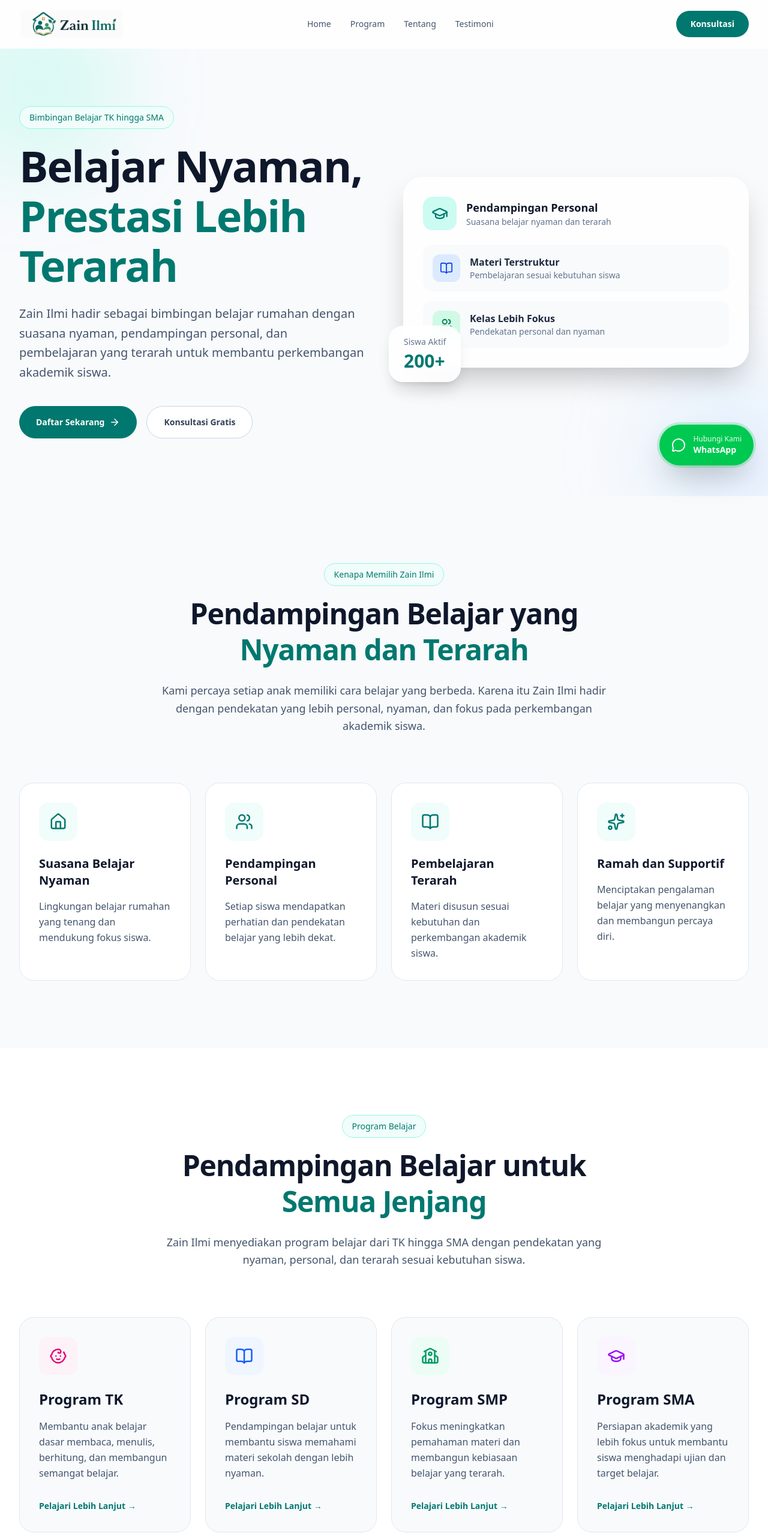
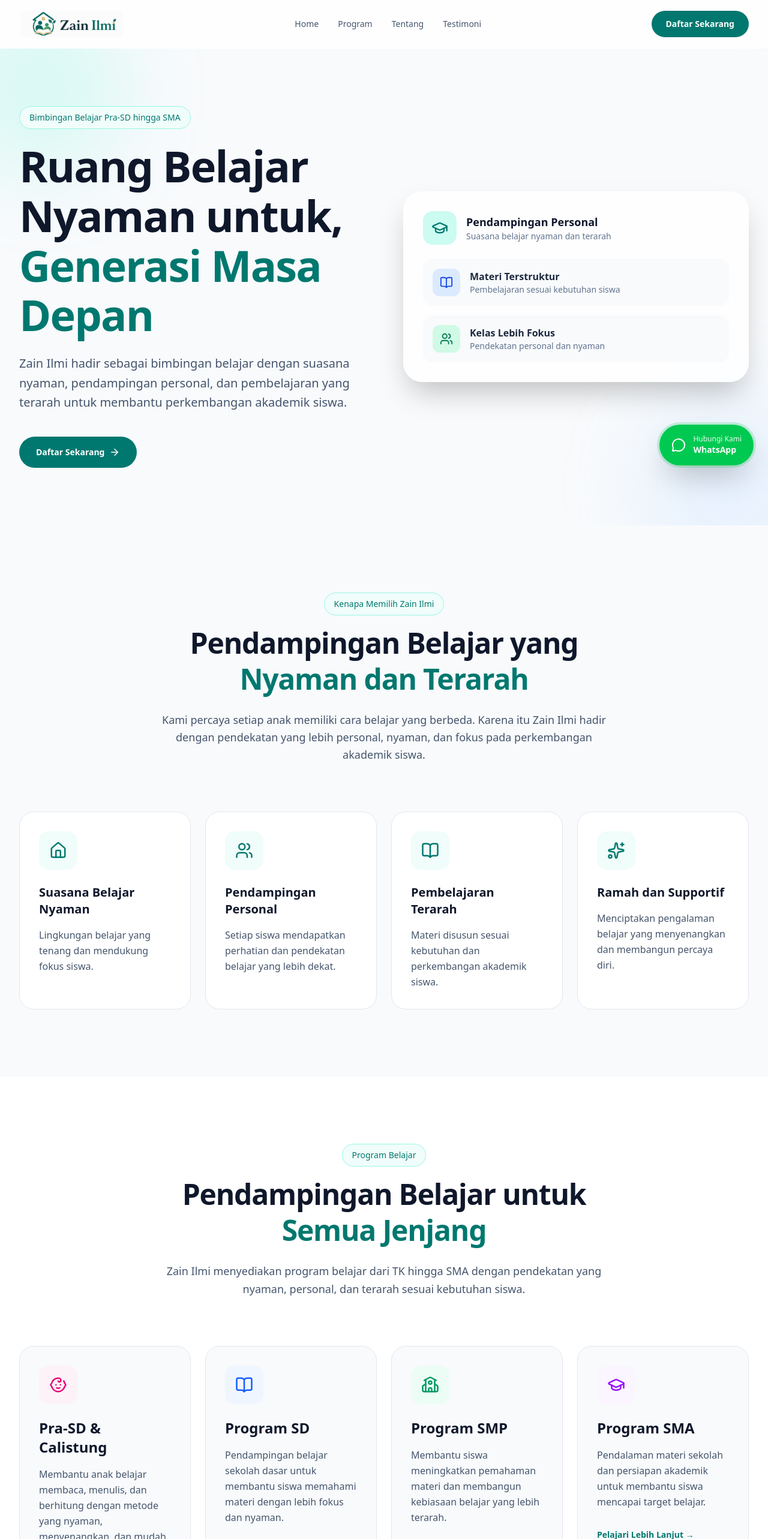
Before and after one commit to wafizain/zain-ilmi, a Next.js app: page / in a window 1280 px wide. Shown: the top 2566 px of the page at 60% size. Built offline with nearby package versions, Linux system fonts and the light colour scheme.

Commit message:
update kata2

```diff
--- a/src/app/layout.tsx
+++ b/src/app/layout.tsx
@@ -9,9 +9,31 @@ const jakarta = Plus_Jakarta_Sans({
 });
 
 export const metadata: Metadata = {
-  title: "Zain Ilmi - Bimbingan Belajar Nyaman & Terarah",
+  title: "Zain Ilmi | Bimbingan Belajar TK hingga SMA di Bandung",
+
   description:
-    "Bimbingan belajar rumahan dengan suasana nyaman, pendampingan personal, dan pembelajaran yang terarah untuk TK hingga SMA.",
+    "Zain Ilmi adalah bimbingan belajar rumahan di Bandung untuk TK, SD, SMP, dan SMA dengan suasana belajar nyaman, pendampingan personal, dan pembelajaran terarah.",
+
+  keywords: [
+    "bimbel bandung",
+    "bimbingan belajar bandung",
+    "les privat bandung",
+    "bimbel tk sd smp sma",
+    "bimbel rumahan",
+    "zain ilmi",
+  ],
+
+  authors: [{ name: "Zain Ilmi" }],
+
+  openGraph: {
+    title: "Zain Ilmi",
+    description:
+      "Bimbingan belajar nyaman dan terarah untuk TK hingga SMA.",
+    url: "https://zainilmi.web.id",
+    siteName: "Zain Ilmi",
+    locale: "id_ID",
+    type: "website",
+  },
 };
 
 export const viewport: Viewport = {
--- a/src/components/footer.tsx
+++ b/src/components/footer.tsx
@@ -95,7 +95,7 @@ export default function Footer() {
                 size={18}
                 className="mt-0.5 shrink-0 text-teal-700"
               />
-              <p className="min-w-0 break-words">Alamat Zain Ilmi</p>
+              <p className="min-w-0 break-words">Jl. Maleber Utara Gg. Bakti 04 No.197, RT.02/RW.08, Maleber, Kec. Andir, Kota Bandung, Jawa Barat 40184</p>
             </div>
 
             <div className="flex items-center gap-3">
@@ -104,11 +104,11 @@ export default function Footer() {
                 href="tel:08xxxxxxxxxx"
                 className="break-all transition hover:text-teal-700"
               >
-                08xxxxxxxxxx
+                081290964840
               </a>
             </div>
 
-            <div className="flex items-center gap-3">
+            {/* <div className="flex items-center gap-3">
               <Mail size={18} className="shrink-0 text-teal-700" />
               <a
                 href="mailto:zainilmi@gmail.com"
@@ -116,9 +116,9 @@ export default function Footer() {
               >
                 zainilmi@gmail.com
               </a>
-            </div>
+            </div> */}
 
-            <div className="flex items-center gap-3">
+            {/* <div className="flex items-center gap-3">
               <InstagramIcon className="shrink-0 text-teal-700" />
               <a
                 href="https://instagram.com/zainilmi"
@@ -128,7 +128,7 @@ export default function Footer() {
               >
                 @zainilmi
               </a>
-            </div>
+            </div> */}
           </div>
         </div>
       </div>
--- a/src/components/navbar.tsx
+++ b/src/components/navbar.tsx
@@ -66,7 +66,7 @@ export default function Navbar() {
         {/* Right Side */}
         <div className="flex items-center gap-2">
           <button className="hidden rounded-full bg-teal-700 px-5 py-2.5 text-sm font-semibold text-white transition hover:bg-teal-800 md:inline-flex lg:px-6 lg:py-3">
-            Konsultasi
+            Daftar Sekarang
           </button>
 
           {/* Mobile Toggle */}
@@ -107,7 +107,7 @@ export default function Navbar() {
                 onClick={handleClose}
                 className="mt-3 w-full rounded-full bg-teal-700 px-6 py-3.5 text-sm font-semibold text-white transition hover:bg-teal-800 active:scale-[0.98]"
               >
-                Konsultasi
+                Daftar Sekarang
               </button>
             </nav>
           </motion.div>
--- a/src/sections/cta.tsx
+++ b/src/sections/cta.tsx
@@ -25,14 +25,10 @@ export default function CTA() {
               pendampingan yang lebih personal, dan pembelajaran yang terarah.
             </p>
 
-            <div className="mt-8 flex flex-col items-stretch justify-center gap-3 sm:mt-10 sm:flex-row sm:items-center sm:gap-4">
+            <div className="mt-8 flex flex-col items-stretch justify-center sm:mt-10 sm:flex-row sm:items-center">
               <button className="flex items-center justify-center gap-2 rounded-full bg-white px-6 py-3.5 text-sm font-semibold text-teal-700 transition hover:bg-slate-100 active:scale-[0.98] sm:px-7 sm:py-4">
                 Daftar Sekarang
                 <ArrowRight size={18} />
-              </button>
-
-              <button className="rounded-full border border-white/30 bg-white/10 px-6 py-3.5 text-sm font-semibold text-white transition hover:bg-white/20 active:scale-[0.98] sm:px-7 sm:py-4">
-                Konsultasi Gratis
               </button>
             </div>
           </div>
--- a/src/sections/hero.tsx
+++ b/src/sections/hero.tsx
@@ -33,31 +33,27 @@ export default function Hero() {
           transition={{ duration: 0.7 }}
         >
           <div className="mb-5 inline-flex rounded-full border border-teal-200 bg-teal-50 px-3 py-1.5 text-xs font-medium text-teal-700 sm:px-4 sm:py-2 sm:text-sm">
-            Bimbingan Belajar TK hingga SMA
+            Bimbingan Belajar Pra-SD hingga SMA
           </div>
 
           <h1 className="text-3xl font-extrabold leading-[1.15] tracking-tight text-slate-900 sm:text-4xl md:text-5xl lg:text-6xl xl:text-7xl">
-            Belajar Nyaman,
+            Ruang Belajar Nyaman untuk,
             <span className="text-teal-700">
               {" "}
-              Prestasi Lebih Terarah
+              Generasi Masa Depan
             </span>
           </h1>
 
           <p className="mt-5 max-w-xl text-base leading-relaxed text-slate-600 sm:mt-6 sm:text-lg md:text-xl">
-            Zain Ilmi hadir sebagai bimbingan belajar rumahan dengan suasana nyaman,
+            Zain Ilmi hadir sebagai bimbingan belajar dengan suasana nyaman,
             pendampingan personal, dan pembelajaran yang terarah untuk membantu
             perkembangan akademik siswa.
           </p>
 
-          <div className="mt-8 flex flex-col gap-3 sm:mt-10 sm:flex-row sm:gap-4">
+          <div className="mt-8 flex sm:mt-10">
             <button className="flex w-full items-center justify-center gap-2 rounded-full bg-teal-700 px-6 py-3.5 text-sm font-semibold text-white transition hover:bg-teal-800 active:scale-[0.98] sm:w-auto sm:px-7 sm:py-4">
               Daftar Sekarang
               <ArrowRight size={18} />
-            </button>
-
-            <button className="w-full rounded-full border border-slate-300 bg-white px-6 py-3.5 text-sm font-semibold text-slate-700 transition hover:bg-slate-100 active:scale-[0.98] sm:w-auto sm:px-7 sm:py-4">
-              Konsultasi Gratis
             </button>
           </div>
         </motion.div>
@@ -122,16 +118,7 @@ export default function Hero() {
             </div>
           </div>
 
-          {/* Floating Card - posisi aman di mobile (tidak keluar viewport) */}
-          <div className="absolute -bottom-4 left-4 rounded-2xl border border-white/60 bg-white/90 px-4 py-3 shadow-xl backdrop-blur sm:-bottom-6 sm:-left-6 sm:rounded-3xl sm:px-6 sm:py-4">
-            <p className="text-xs text-slate-500 sm:text-sm">
-              Siswa Aktif
-            </p>
 
-            <h3 className="mt-0.5 text-2xl font-bold text-teal-700 sm:mt-1 sm:text-3xl">
-              200+
-            </h3>
-          </div>
         </motion.div>
       </div>
     </section>
--- a/src/sections/programs.tsx
+++ b/src/sections/programs.tsx
@@ -8,30 +8,30 @@ import {
 const programs = [
   {
     icon: Baby,
-    title: "Program TK",
+    title: "Pra-SD & Calistung",
     description:
-      "Membantu anak belajar dasar membaca, menulis, berhitung, dan membangun semangat belajar.",
+      "Membantu anak belajar membaca, menulis, dan berhitung dengan metode yang nyaman, menyenangkan, dan mudah dipahami.",
     color: "bg-pink-50 text-pink-600",
   },
   {
     icon: BookOpen,
     title: "Program SD",
     description:
-      "Pendampingan belajar untuk membantu siswa memahami materi sekolah dengan lebih nyaman.",
+      "Pendampingan belajar sekolah dasar untuk membantu siswa memahami materi dengan lebih fokus dan nyaman.",
     color: "bg-blue-50 text-blue-600",
   },
   {
     icon: School,
     title: "Program SMP",
     description:
-      "Fokus meningkatkan pemahaman materi dan membangun kebiasaan belajar yang terarah.",
+      "Membantu siswa meningkatkan pemahaman materi dan membangun kebiasaan belajar yang lebih terarah.",
     color: "bg-emerald-50 text-emerald-600",
   },
   {
     icon: GraduationCap,
     title: "Program SMA",
     description:
-      "Persiapan akademik yang lebih fokus untuk membantu siswa menghadapi ujian dan target belajar.",
+      "Pendalaman materi sekolah dan persiapan akademik untuk membantu siswa mencapai target belajar.",
     color: "bg-purple-50 text-purple-600",
   },
 ];
@@ -84,9 +84,14 @@ export default function Programs() {
                   {program.description}
                 </p>
 
-                <button className="mt-6 text-sm font-semibold text-teal-700 transition hover:text-teal-800 sm:mt-8">
+                <a
+                  href={`https://wa.me/6281290964840?text=Halo%20saya%20ingin%20bertanya%20tentang%20${program.title}%20di%20Zain%20Ilmi`}
+                  target="_blank"
+                  rel="noopener noreferrer"
+                  className="mt-6 inline-block text-sm font-semibold text-teal-700 transition hover:text-teal-800 sm:mt-8"
+                >
                   Pelajari Lebih Lanjut →
-                </button>
+                </a>
               </div>
             );
           })}
--- a/src/sections/testimonials.tsx
+++ b/src/sections/testimonials.tsx
@@ -5,19 +5,19 @@ const testimonials = [
     name: "Ibu Rina",
     role: "Orang Tua Siswa SD",
     message:
-      "Anak saya jadi lebih semangat belajar dan lebih percaya diri sejak mengikuti bimbingan di Zain Ilmi.",
+      "Awalnya anak saya agak susah fokus belajar, tapi setelah ikut di Zain Ilmi jadi lebih semangat dan lebih percaya diri saat belajar di sekolah.",
   },
   {
     name: "Bapak Andi",
     role: "Orang Tua Siswa SMP",
     message:
-      "Suasana belajarnya nyaman dan tentornya sabar. Anak jadi lebih fokus saat belajar.",
+      "Suasana belajarnya nyaman dan pengajar sabar menghadapi anak-anak. Sekarang anak saya jadi lebih rajin belajar tanpa harus disuruh terus.",
   },
   {
     name: "Ibu Salsabila",
     role: "Orang Tua Siswa SMA",
     message:
-      "Pendampingan belajarnya terasa lebih personal dibanding bimbel lain. Sangat membantu perkembangan akademik anak.",
+      "Saya suka karena pendekatannya lebih personal dan tidak terlalu kaku. Anak jadi lebih nyaman bertanya kalau ada materi yang belum dipahami.",
   },
 ];
 
--- a/src/sections/why-us.tsx
+++ b/src/sections/why-us.tsx
@@ -10,7 +10,7 @@ const features = [
     icon: Home,
     title: "Suasana Belajar Nyaman",
     description:
-      "Lingkungan belajar rumahan yang tenang dan mendukung fokus siswa.",
+      "Lingkungan belajar yang tenang dan mendukung fokus siswa.",
   },
   {
     icon: Users,
```
Also changed, not shown: src/sections/location.tsx (+5 -5 lines), public/icon.svg.
